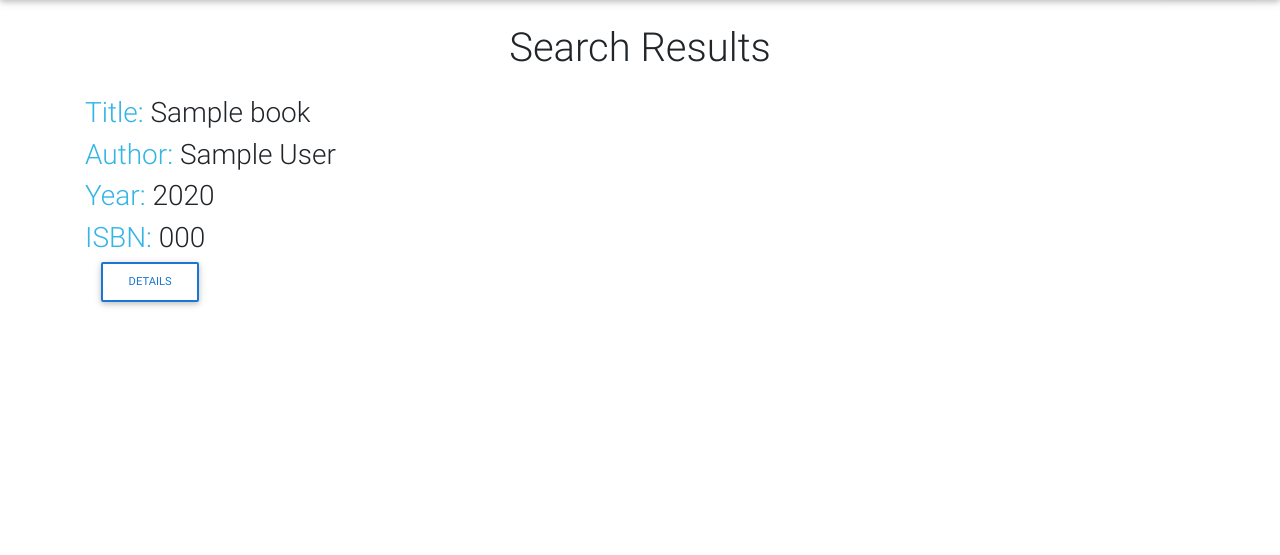
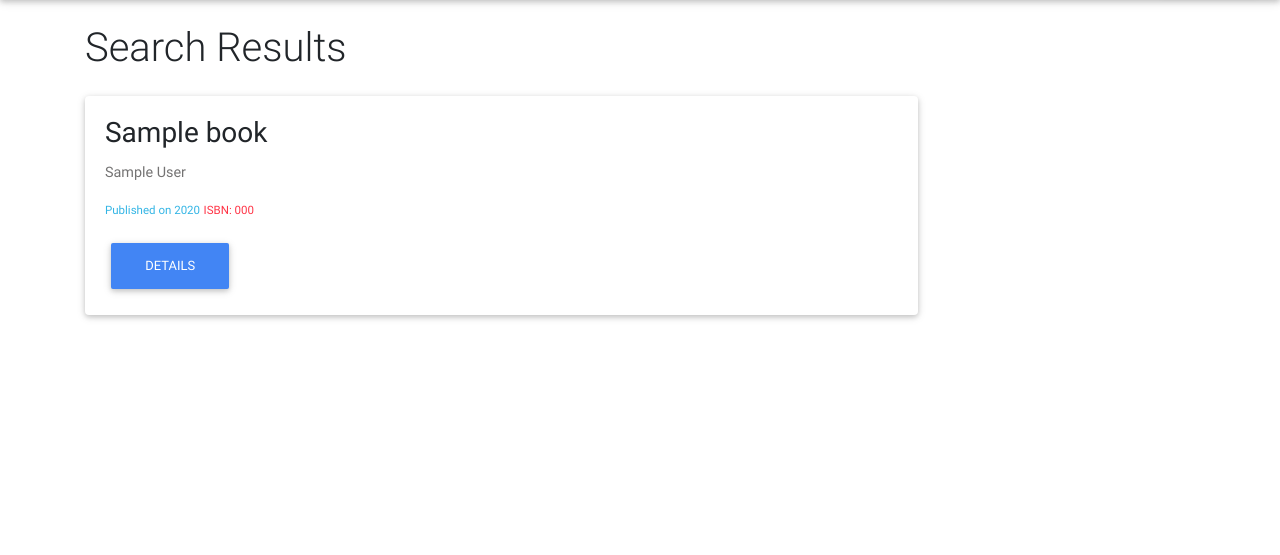
Before and after one commit to Alexmhack/django_books, a Django app: template templates/book/search_results.html in a window 1280 px wide. Shown: the part 56-611 px from the top of the page. Run offline with Django 3.2, Linux system fonts and the light colour scheme; the template is opened without the code that fills it: most values are stand-ins (such as "Sample title", 1, 10 or a date in 2020); some libraries are stand-ins or nearby versions.

Commit message:
modfiy our search results page

```diff
--- a/templates/book/search_results.html
+++ b/templates/book/search_results.html
@@ -10,7 +10,7 @@
 
 		<div class="">
 
-			<h1 class="text-center mb-4 mt-4">Search Results</h1>
+			<h1 class="text-left mb-4 mt-4">Search Results</h1>
 			{% if search_results %}
 				<p>{{ search_results }} results found</p>
 			{% endif %}
@@ -19,12 +19,20 @@
 				<h3 class="text-danger mb-3">{{ error }}</h3>
 			{% endif %}
 
-			{% if book %}
-				<h3><span class="text-info">Title: </span>{{ book.title }}</h3>
-				<h3><span class="text-info">Author: </span>{{ book.author }}</h3>
-				<h3><span class="text-info">Year: </span>{{ book.year }}</h3>
-				<h3><span class="text-info">ISBN: </span>{{ book.isbn }}</h3>
-				<button class="btn mt-5 btn-outline-blue btn-md my-2 my-sm-0 ml-3" onclick=location.href="{% url 'book-detail' book.pk %}">Details</button>
+			{% if books %}
+				{% for book in books %}
+				<div class="card w-75 mb-4">
+				    <div class="card-body">
+				        <h3 class="card-title">{{ book.title }}</h3>
+				        <p class="card-text">{{ book.author }}</p>
+				        <p class="card-text">
+				        	<small class="text-info">Published on {{ book.year }}</small>
+				        	<small class="text-danger">ISBN: {{ book.isbn }}</small>
+				        </p>
+				        <a href="{% url 'book-detail' book.pk %}" class="btn btn-primary">Details</a>
+				    </div>
+				</div>
+				{% endfor %}
 			{% endif %}
 
 		</div>
```
